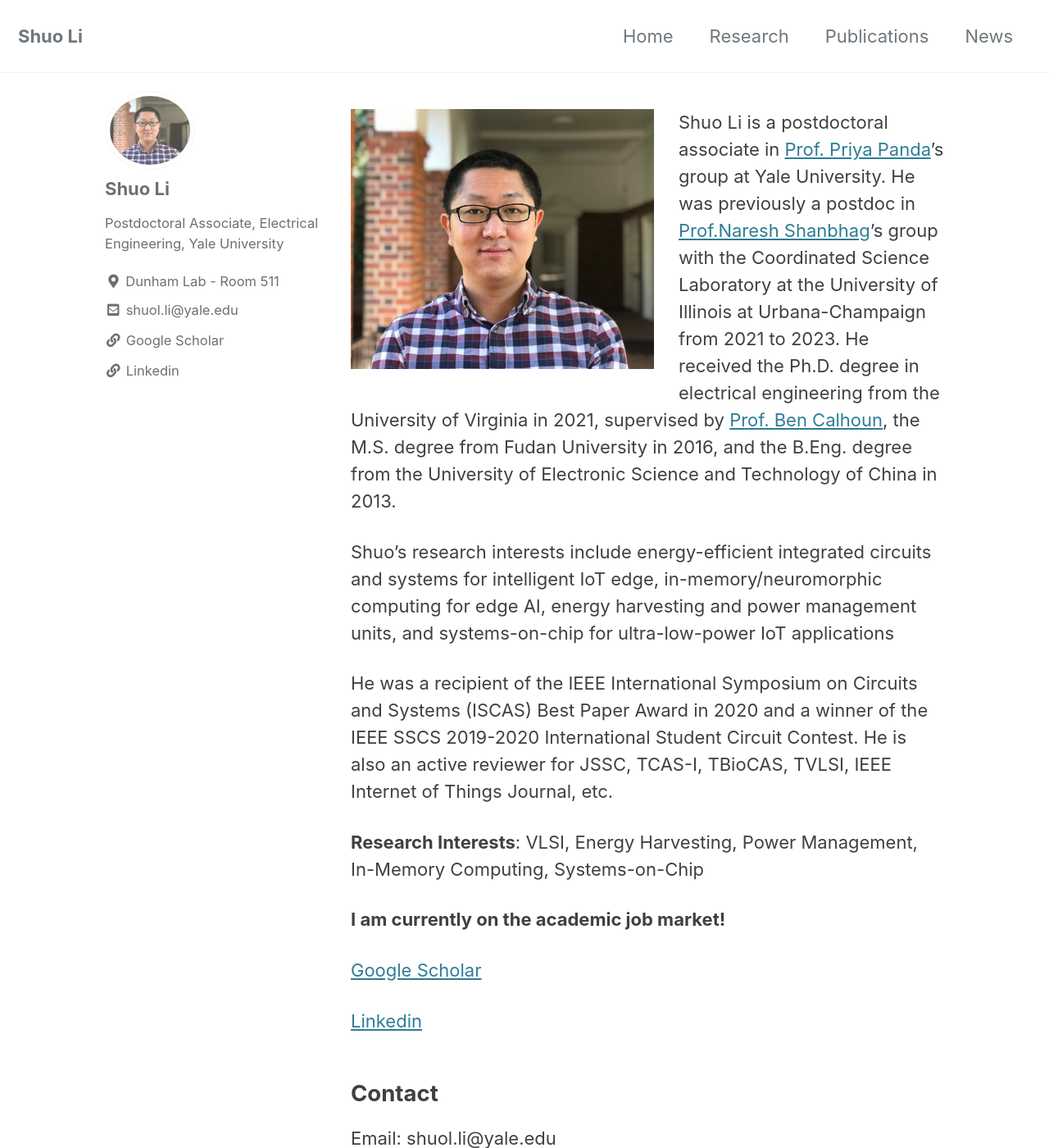
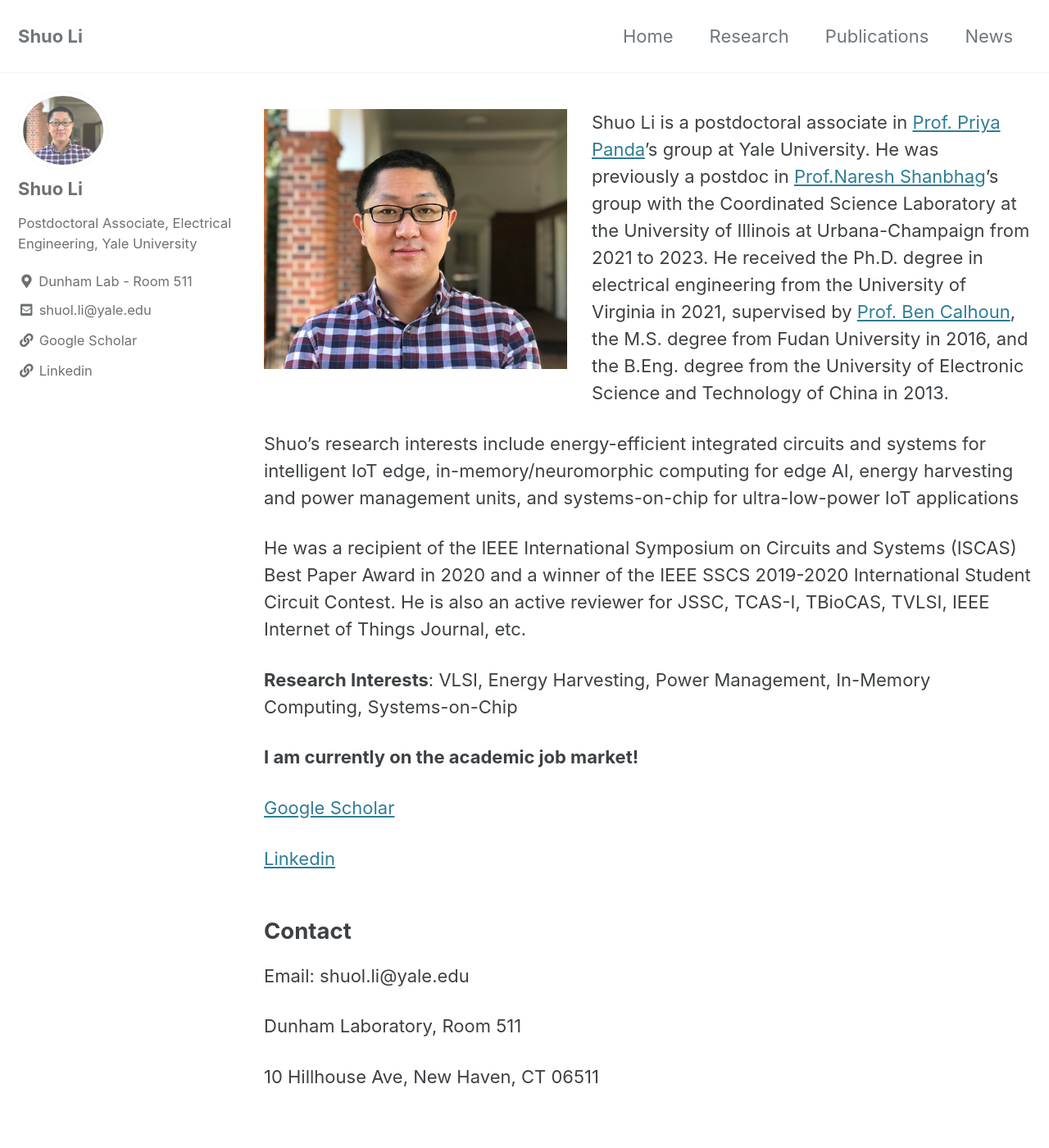
Before and after one commit to shuoli365/shuoli365.github.io, a Jekyll site: the page built from index.md, in a window 1280 px wide and 1400 px high. Shown: the whole window at 82% size. Built offline with Jekyll 4.4.1, drawn with Linux system fonts in a browser that asks for light colours; cached includes are drawn as plain includes.

Commit message:
Update _page.scss

```diff
--- a/_sass/minimal-mistakes/_page.scss
+++ b/_sass/minimal-mistakes/_page.scss
@@ -4,10 +4,10 @@
 
 #main {
   @include clearfix;
-  margin-left: 0;
-  margin-right: 0;
-  padding-left: 10%;
-  padding-right: 10%;
+  margin-left: auto;
+  margin-right: auto;
+  padding-left: 1em;
+  padding-right: 1em;
   -webkit-animation: $intro-transition;
   animation: $intro-transition;
   max-width: 100%;
```
